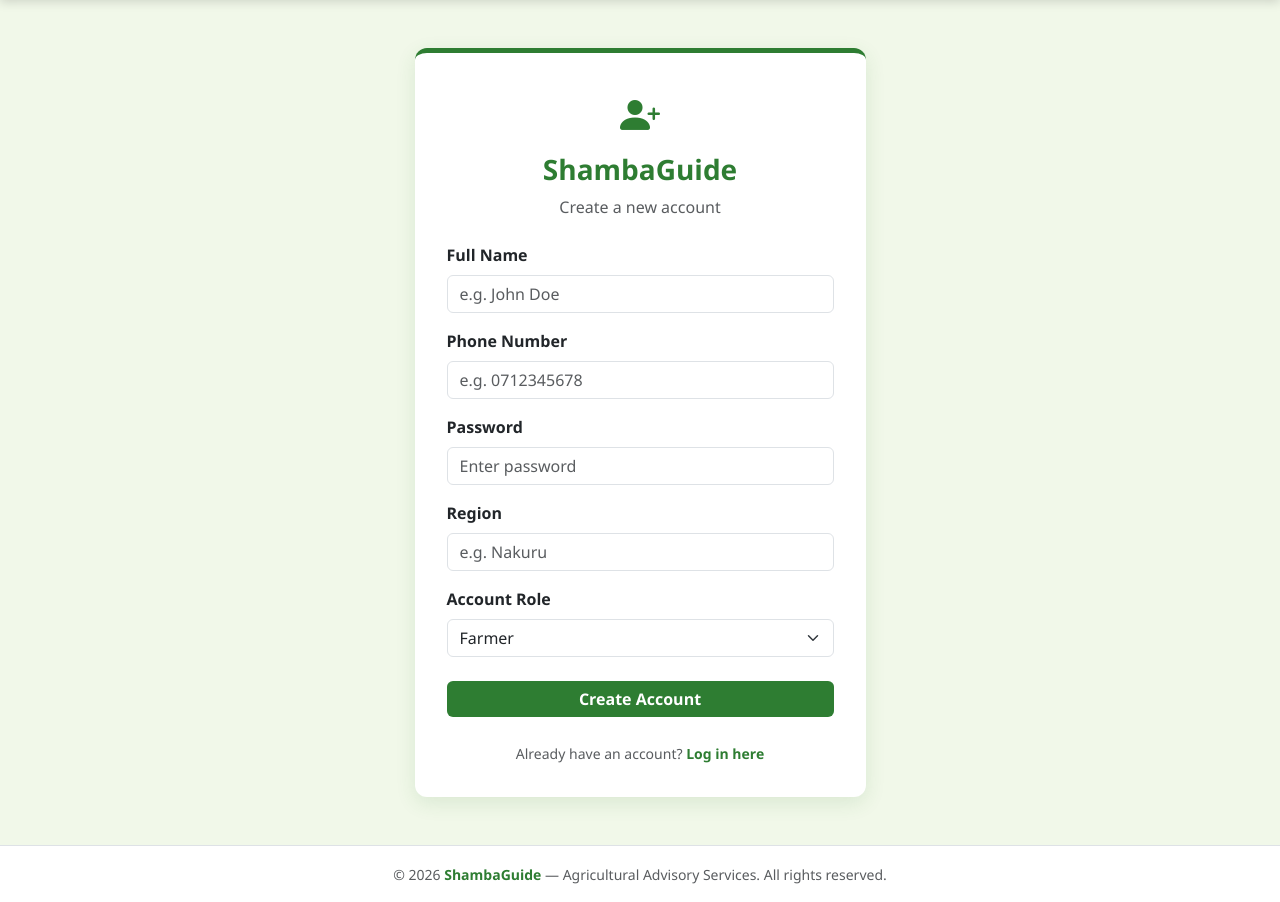
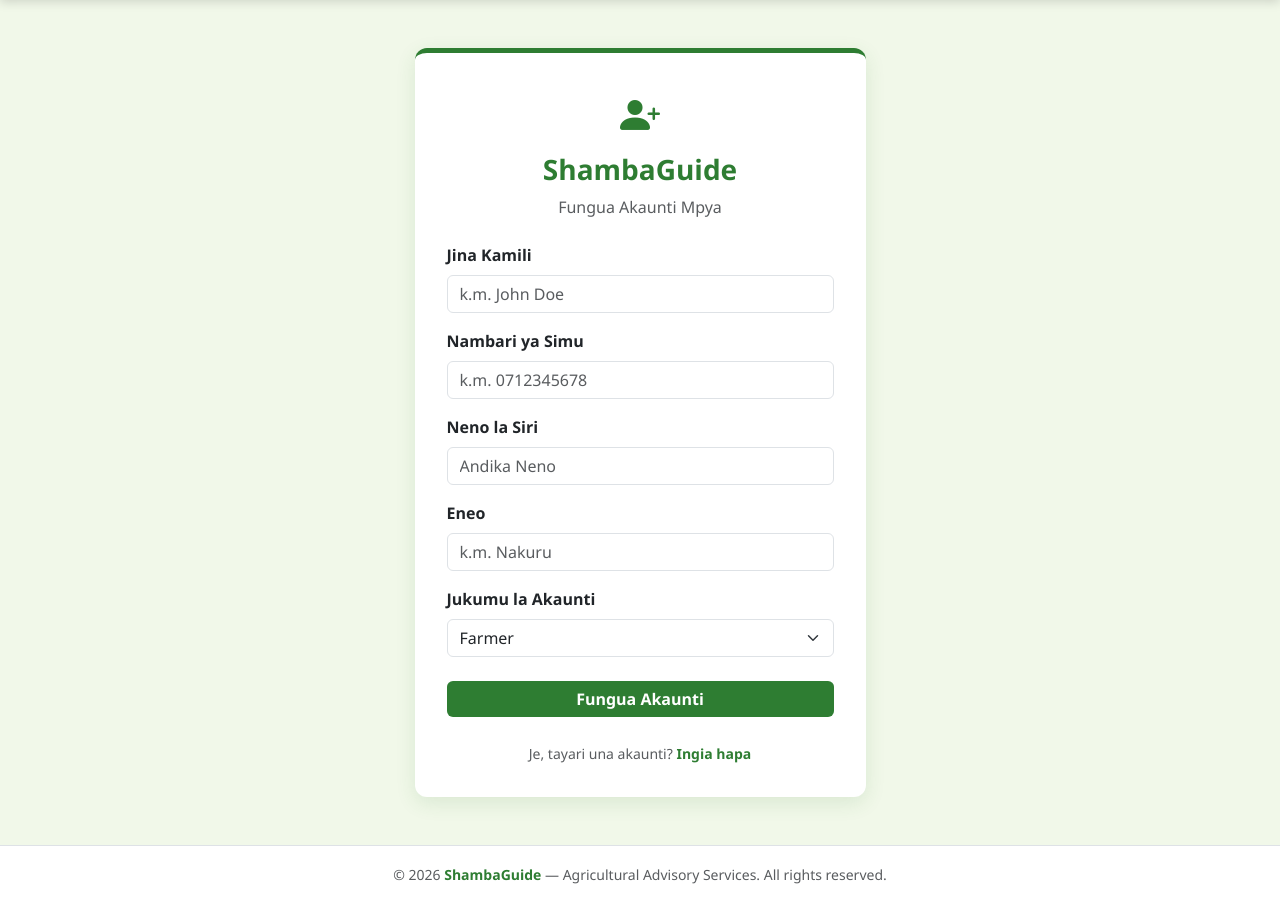
Before and after one commit to emranaxmed0/IS-Project-II, a PHP site: page /signup.php in a window 1280 px wide. Shown: the part 78-980 px from the top of the page. Run offline with PHP 8.4, Linux system fonts and the light colour scheme.

Commit message:
changing words to swahili

```diff
--- a/public/signup.php
+++ b/public/signup.php
@@ -18,10 +18,10 @@ if ($_SERVER['REQUEST_METHOD'] === 'POST') {
     );
 
     if ($success) {
-        $message = "Registration successful! You can now log in.";
+        $message = "Usajili umefanikiwa! Unaweza kuingia.";
         $isSuccess = true;
     } else {
-        $message = "Registration failed. Phone number may already be registered.";
+        $message = "Usajili umeshindwa. Huenda namba ya simu imeshasajiliwa.";
     }
 }
 
@@ -36,7 +36,7 @@ require_once __DIR__ . '/../app/Views/header.php';
                     <div class="text-center mb-4">
                         <i class="bi bi-person-plus-fill text-shamba fs-1"></i>
                         <h3 class="fw-bold mt-2 text-shamba">ShambaGuide</h3>
-                        <p class="text-muted">Create a new account</p>
+                        <p class="text-muted">Fungua Akaunti Mpya</p>
                     </div>
 
                     <?php if ($message): ?>
@@ -48,34 +48,34 @@ require_once __DIR__ . '/../app/Views/header.php';
 
                     <form method="POST" action="signup.php">
                         <div class="mb-3">
-                            <label class="form-label fw-semibold">Full Name</label>
-                            <input type="text" name="user_name" class="form-control" placeholder="e.g. John Doe" required>
+                            <label class="form-label fw-semibold">Jina Kamili</label>
+                            <input type="text" name="user_name" class="form-control" placeholder="k.m. John Doe" required>
                         </div>
                         <div class="mb-3">
-                            <label class="form-label fw-semibold">Phone Number</label>
-                            <input type="text" name="phone_number" class="form-control" placeholder="e.g. 0712345678" required>
+                            <label class="form-label fw-semibold">Nambari ya Simu</label>
+                            <input type="text" name="phone_number" class="form-control" placeholder="k.m. 0712345678" required>
                         </div>
                         <div class="mb-3">
-                            <label class="form-label fw-semibold">Password</label>
-                            <input type="password" name="password" class="form-control" placeholder="Enter password" required>
+                            <label class="form-label fw-semibold">Neno la Siri</label>
+                            <input type="password" name="password" class="form-control" placeholder="Andika Neno" required>
                         </div>
                         <div class="mb-3">
-                            <label class="form-label fw-semibold">Region</label>
-                            <input type="text" name="region" class="form-control" placeholder="e.g. Nakuru" required>
+                            <label class="form-label fw-semibold">Eneo</label>
+                            <input type="text" name="region" class="form-control" placeholder="k.m. Nakuru" required>
                         </div>
                         <div class="mb-4">
-                            <label class="form-label fw-semibold">Account Role</label>
+                            <label class="form-label fw-semibold">Jukumu la Akaunti</label>
                             <select name="role_id" class="form-select" required>
                                 <option value="1">Farmer</option>
                                 <option value="2">Extension Officer</option>
                                 <option value="3">Admin</option>
                             </select>
                         </div>
-                        <button type="submit" class="btn btn-shamba w-100">Create Account</button>
+                        <button type="submit" class="btn btn-shamba w-100">Fungua Akaunti</button>
                     </form>
 
                     <div class="text-center mt-4">
-                        <small class="text-muted">Already have an account? <a href="login.php" class="text-shamba text-decoration-none fw-semibold">Log in here</a></small>
+                        <small class="text-muted">Je, tayari una akaunti? <a href="login.php" class="text-shamba text-decoration-none fw-semibold">Ingia hapa</a></small>
                     </div>
                 </div>
             </div>
--- a/public/userdashboard.php
+++ b/public/userdashboard.php
@@ -36,7 +36,7 @@ $selectedCropId = (int)($_GET['crop_id'] ?? ($crops[0]['crop_id'] ?? 0));
     <!-- Top Navigation -->
     <nav class="navbar navbar-expand-lg navbar-dark bg-shamba border-bottom border-dark px-3 py-2">
         <div class="container-fluid">
-            <a class="navbar-brand fw-bold d-flex align-items-center" href="userdashboard.php">
+            <a class="navbar-brand fw-bold d-flex align-items-center" href="index.php">
                 <i class="bi bi-sprout me-2"></i>ShambaGuide
             </a>
             <div class="d-flex align-items-center gap-4 text-white ms-auto">
```
Also changed, not shown: public/login.php (+7 -7 lines).
